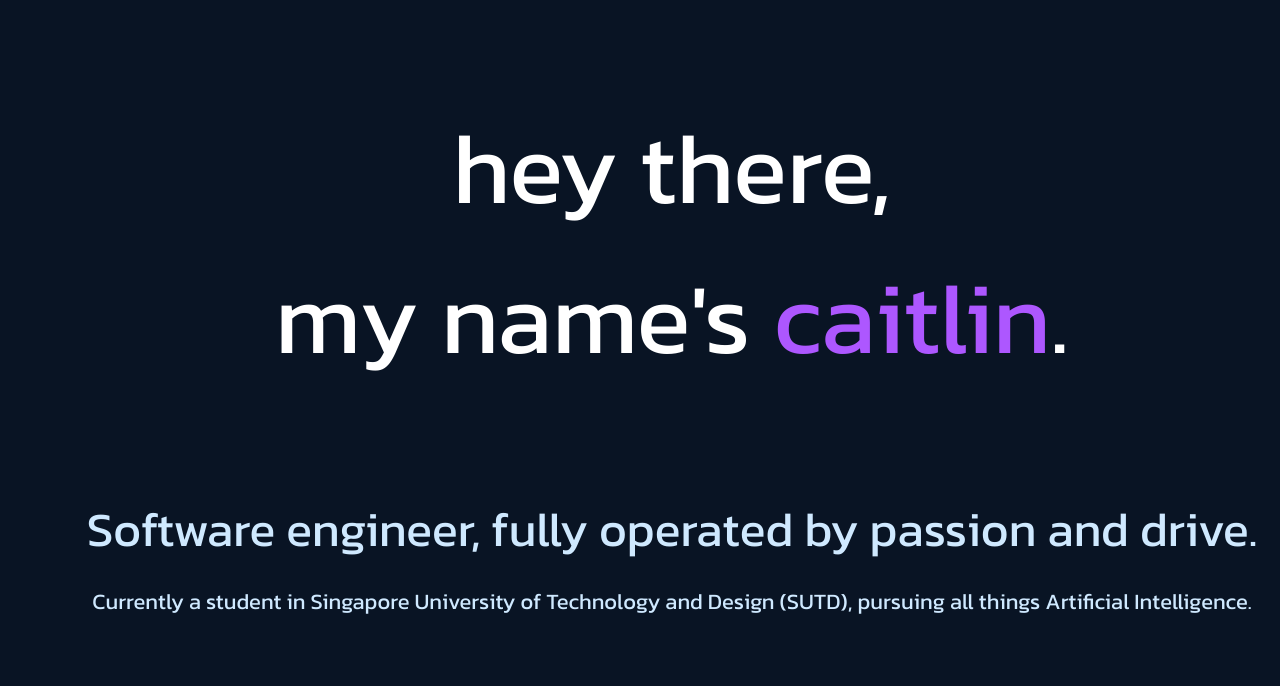
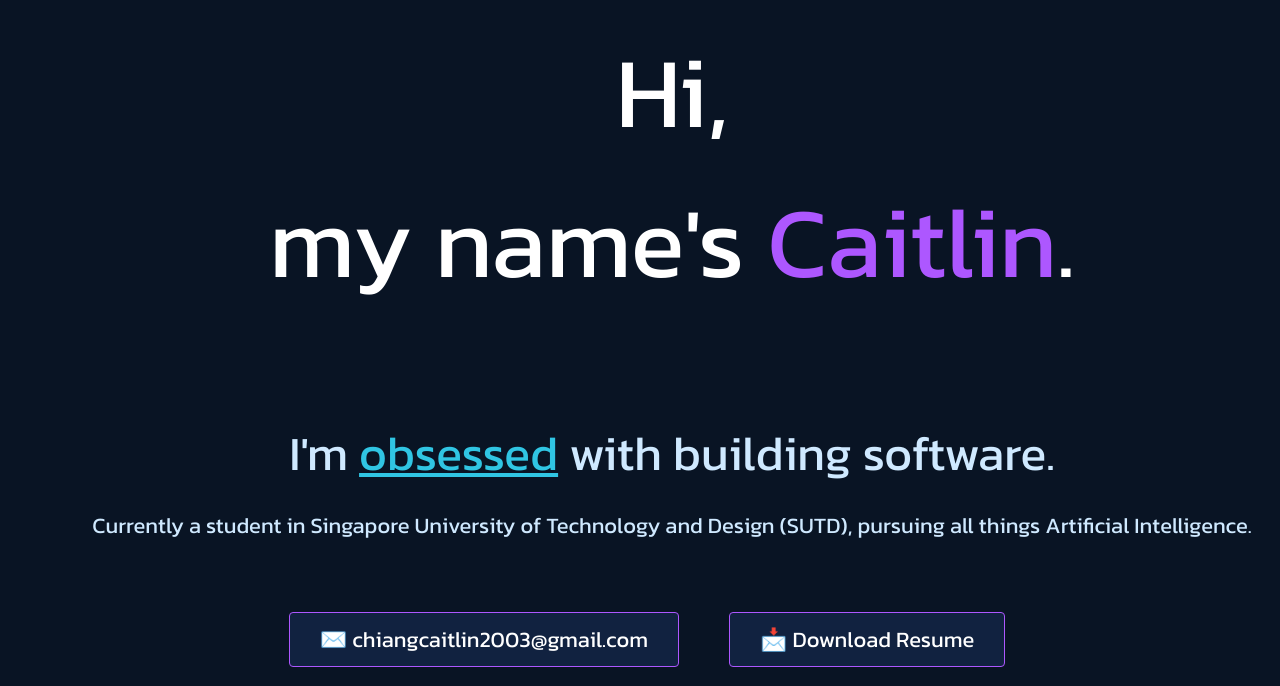
Before and after one commit to CaitlinChiang/Portfolio, a React (Create React App) app: page / in a window 1280 px wide. Shown: the part 109-795 px from the top of the page. Built offline with nearby package versions, Linux system fonts and the light colour scheme.

Commit message:
Change tagline

```diff
--- a/src/components/Home.js
+++ b/src/components/Home.js
@@ -8,10 +8,11 @@ class Home extends Component {
       <div id="intro">
         <FadeInSection>
           <div className="intro-welcome">
-            <p>hey there,</p>
-            <p className="intro-name">my name's <span className="intro-caitlin">caitlin</span>.</p>
+            <p>Hi,</p>
+            <p className="intro-tagline">my name's <span className="intro-emphasize">Caitlin</span>.</p>
           </div>
-          <div className="intro-subtitle-first">Software engineer, fully operated by passion and drive.</div>
+
+          <div className="intro-subtitle-first">I'm <span className="intro-adjective">obsessed</span> with building software.</div>
           <div className="intro-subtitle-second">Currently a student in Singapore University of Technology and Design (SUTD), pursuing all things Artificial Intelligence.</div>
           <button className="intro-contact" disabled>✉️ chiangcaitlin2003@gmail.com</button>
           <button className="intro-contact intro-contact-resume">
--- a/src/styles/Global.css
+++ b/src/styles/Global.css
@@ -2,7 +2,7 @@
   --dark-navy: #020c1b;
   --navy: #091424;
   --light-navy: #112240;
-  --lightest-navy: #3461A2;
+  --lightest-navy: #30c5e3;
   --navy-shadow: rgba(2, 12, 27, 0.7);
   --slate: #CFE9FF;
   --light-slate: #a8b2d1;
--- a/src/styles/Home.css
+++ b/src/styles/Home.css
@@ -1,6 +1,6 @@
 #intro {
   text-align: center;
-  padding-top: 8%;
+  padding-top: 2%;
   padding-left: 5%;
   min-height: 100vh;
   font-family: "Kanit", sans-serif;
@@ -11,12 +11,17 @@
   color: #fff;
 }
 
-.intro-name {
+.intro-tagline {
   margin-top: -100px;
 }
 
-.intro-caitlin {
+.intro-emphasize {
   color: var(--purple-bright);
+}
+
+.intro-adjective {
+  color: var(--lightest-navy);
+  text-decoration: underline;
 }
 
 .intro-subtitle-first {
```
Also changed, not shown: 1 other file (tests, documents, lock files or other folders).
